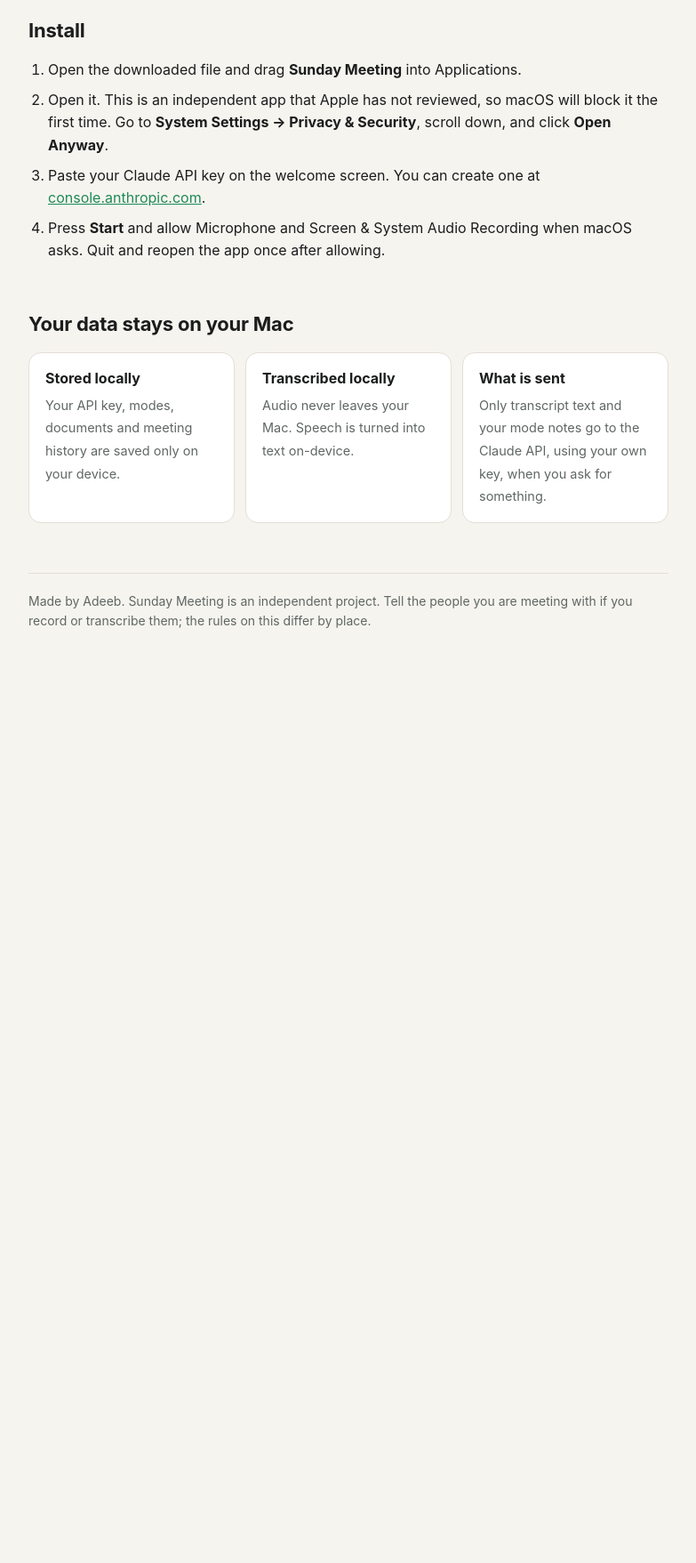
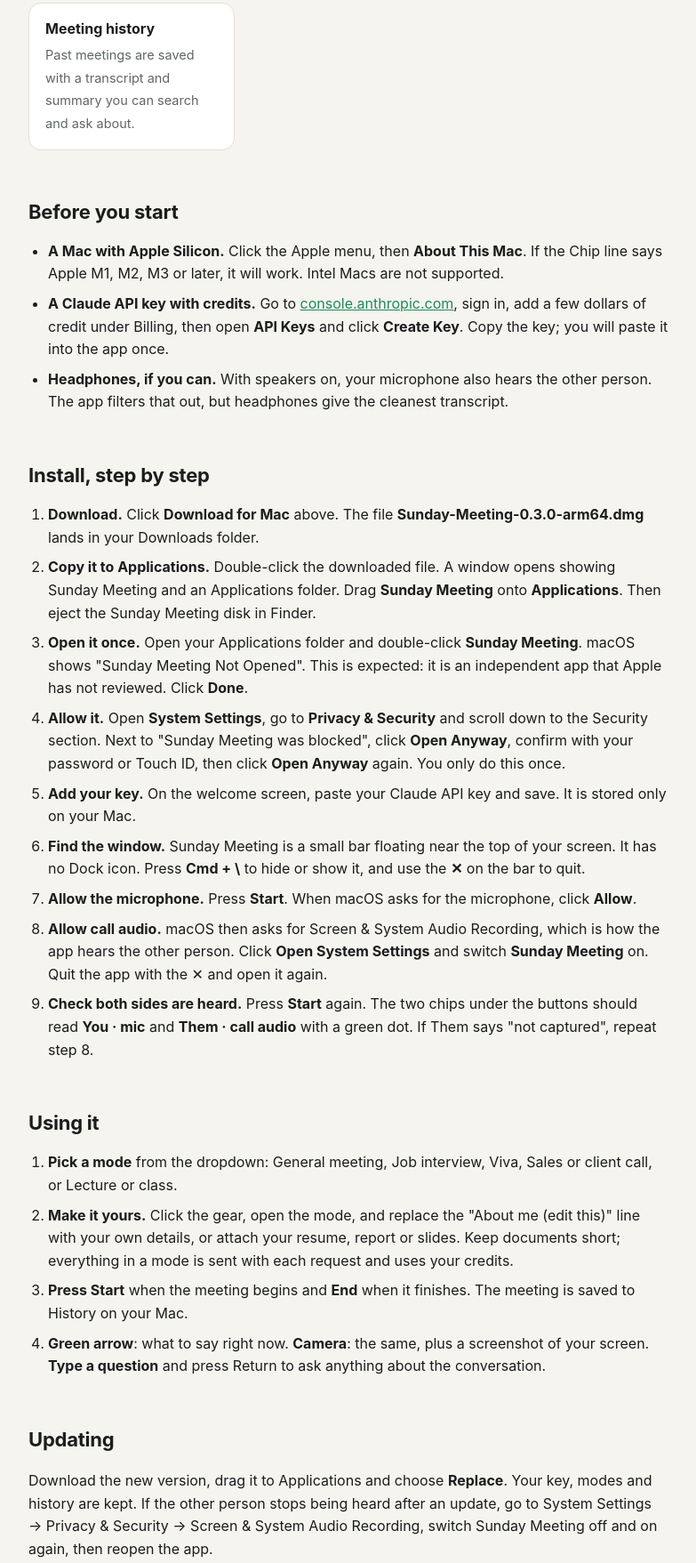
Before and after one commit to adeebkm/sunday-meeting-download, a plain HTML site: page index.html in a window 1280 px wide. Shown: the part 969-2726 px from the top of the page at 89% size, without its empty margins (248-1031 px from the left). Before the commit the page ends 1751 px from the top, so only its background shows below. Drawn offline with Linux system fonts and the light colour scheme.

Commit message:
Download page: version 0.3.0 and step-by-step install guide

```diff
--- a/index.html
+++ b/index.html
@@ -25,7 +25,7 @@
   .card { background:var(--card); border:1px solid var(--line); border-radius:14px; padding:16px 18px; }
   .card b { display:block; margin-bottom:4px; }
   .card span { color:var(--muted); font-size:14.5px; }
-  ol { padding-left:22px; margin:0; } li { margin:8px 0; }
+  ol, ul { padding-left:22px; margin:0; } li { margin:8px 0; }
   code { background:var(--soft); padding:2px 7px; border-radius:6px; font-size:14px; }
   footer { margin-top:56px; padding-top:20px; border-top:1px solid var(--line); color:var(--muted); font-size:14px; }
   a { color:var(--accent); }
@@ -38,26 +38,50 @@
   <h1>Sunday Meeting</h1>
   <p class="lede">A small floating window that listens to your meeting, shows a live transcript of both sides, and tells you what to say when you ask.</p>
   <p class="why">Adeeb built Sunday Meeting and made it free for students who need a hand in meetings, and to help them prepare for vivas and interviews.</p>
-  <a class="btn" href="https://github.com/adeebkm/sunday-meeting-download/releases/latest/download/Sunday-Meeting-0.2.0-arm64.dmg">Download for Mac</a>
-  <p class="req">Version 0.2.0 · about 205 MB · needs a Mac with Apple Silicon and your own Claude API key</p>
+  <a class="btn" href="https://github.com/adeebkm/sunday-meeting-download/releases/latest/download/Sunday-Meeting-0.3.0-arm64.dmg">Download for Mac</a>
+  <p class="req">Version 0.3.0 · about 205 MB · needs a Mac with Apple Silicon and your own Claude API key</p>
 
   <h2>What it does</h2>
   <div class="grid">
     <div class="card"><b>Hears both sides</b><span>Your microphone and the call audio are transcribed on your Mac, labelled You and Them.</span></div>
     <div class="card"><b>What to say</b><span>Press the green arrow for a reply in your voice. Make it shorter, longer, or try a different example.</span></div>
     <div class="card"><b>Ask anything</b><span>Type a question about the conversation, ask follow-ups, or get a summary with action items.</span></div>
-    <div class="card"><b>Modes</b><span>Starts with modes for meetings, interviews, sales calls and classes. Add your own notes and documents.</span></div>
+    <div class="card"><b>Modes</b><span>Starts with modes for meetings, interviews, vivas, sales calls and classes. Add your own notes and documents.</span></div>
+    <div class="card"><b>Screenshot button</b><span>Press the camera to send what is on your screen with the question, for slides, diagrams, code and problems.</span></div>
     <div class="card"><b>Private mode</b><span>Hide the window from screen sharing and recordings with one click.</span></div>
     <div class="card"><b>Meeting history</b><span>Past meetings are saved with a transcript and summary you can search and ask about.</span></div>
   </div>
 
-  <h2>Install</h2>
+  <h2>Before you start</h2>
+  <ul>
+    <li><b>A Mac with Apple Silicon.</b> Click the Apple menu, then <b>About This Mac</b>. If the Chip line says Apple M1, M2, M3 or later, it will work. Intel Macs are not supported.</li>
+    <li><b>A Claude API key with credits.</b> Go to <a href="https://console.anthropic.com/">console.anthropic.com</a>, sign in, add a few dollars of credit under Billing, then open <b>API Keys</b> and click <b>Create Key</b>. Copy the key; you will paste it into the app once.</li>
+    <li><b>Headphones, if you can.</b> With speakers on, your microphone also hears the other person. The app filters that out, but headphones give the cleanest transcript.</li>
+  </ul>
+
+  <h2>Install, step by step</h2>
   <ol>
-    <li>Open the downloaded file and drag <b>Sunday Meeting</b> into Applications.</li>
-    <li>Open it. This is an independent app that Apple has not reviewed, so macOS will block it the first time. Go to <b>System Settings → Privacy &amp; Security</b>, scroll down, and click <b>Open Anyway</b>.</li>
-    <li>Paste your Claude API key on the welcome screen. You can create one at <a href="https://console.anthropic.com/">console.anthropic.com</a>.</li>
-    <li>Press <b>Start</b> and allow Microphone and Screen &amp; System Audio Recording when macOS asks. Quit and reopen the app once after allowing.</li>
+    <li><b>Download.</b> Click <b>Download for Mac</b> above. The file <b>Sunday-Meeting-0.3.0-arm64.dmg</b> lands in your Downloads folder.</li>
+    <li><b>Copy it to Applications.</b> Double-click the downloaded file. A window opens showing Sunday Meeting and an Applications folder. Drag <b>Sunday Meeting</b> onto <b>Applications</b>. Then eject the Sunday Meeting disk in Finder.</li>
+    <li><b>Open it once.</b> Open your Applications folder and double-click <b>Sunday Meeting</b>. macOS shows "Sunday Meeting Not Opened". This is expected: it is an independent app that Apple has not reviewed. Click <b>Done</b>.</li>
+    <li><b>Allow it.</b> Open <b>System Settings</b>, go to <b>Privacy &amp; Security</b> and scroll down to the Security section. Next to "Sunday Meeting was blocked", click <b>Open Anyway</b>, confirm with your password or Touch ID, then click <b>Open Anyway</b> again. You only do this once.</li>
+    <li><b>Add your key.</b> On the welcome screen, paste your Claude API key and save. It is stored only on your Mac.</li>
+    <li><b>Find the window.</b> Sunday Meeting is a small bar floating near the top of your screen. It has no Dock icon. Press <b>Cmd + \</b> to hide or show it, and use the <b>✕</b> on the bar to quit.</li>
+    <li><b>Allow the microphone.</b> Press <b>Start</b>. When macOS asks for the microphone, click <b>Allow</b>.</li>
+    <li><b>Allow call audio.</b> macOS then asks for Screen &amp; System Audio Recording, which is how the app hears the other person. Click <b>Open System Settings</b> and switch <b>Sunday Meeting</b> on. Quit the app with the ✕ and open it again.</li>
+    <li><b>Check both sides are heard.</b> Press <b>Start</b> again. The two chips under the buttons should read <b>You · mic</b> and <b>Them · call audio</b> with a green dot. If Them says "not captured", repeat step 8.</li>
   </ol>
+
+  <h2>Using it</h2>
+  <ol>
+    <li><b>Pick a mode</b> from the dropdown: General meeting, Job interview, Viva, Sales or client call, or Lecture or class.</li>
+    <li><b>Make it yours.</b> Click the gear, open the mode, and replace the "About me (edit this)" line with your own details, or attach your resume, report or slides. Keep documents short; everything in a mode is sent with each request and uses your credits.</li>
+    <li><b>Press Start</b> when the meeting begins and <b>End</b> when it finishes. The meeting is saved to History on your Mac.</li>
+    <li><b>Green arrow</b>: what to say right now. <b>Camera</b>: the same, plus a screenshot of your screen. <b>Type a question</b> and press Return to ask anything about the conversation.</li>
+  </ol>
+
+  <h2>Updating</h2>
+  <p>Download the new version, drag it to Applications and choose <b>Replace</b>. Your key, modes and history are kept. If the other person stops being heard after an update, go to System Settings → Privacy &amp; Security → Screen &amp; System Audio Recording, switch Sunday Meeting off and on again, then reopen the app.</p>
 
   <h2>Your data stays on your Mac</h2>
   <div class="grid">
```
